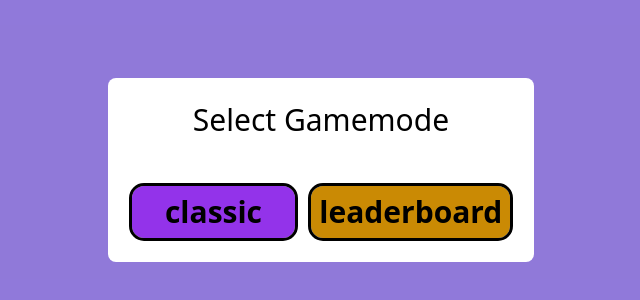
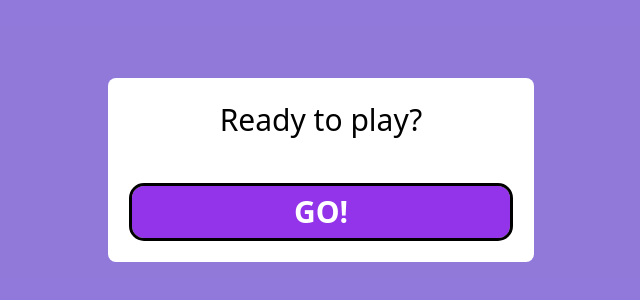
Before and after one commit to trevorfar/GeoMorph, a Next.js app: page / in a window 1280 px wide. Shown: the part 230-530 px from the top of the page, without its empty margins (319-959 px from the left). Built offline with nearby package versions, Linux system fonts and the light colour scheme.

Commit message:
Temporarily closed CLASSIC

```diff
--- a/src/app/components/FooterButtons.tsx
+++ b/src/app/components/FooterButtons.tsx
@@ -29,14 +29,14 @@ const FooterButtons = ({setIsLeaderboardVisible,
       >
         View Leaderboard
       </button>
-      <button
+      {/* <button
         onClick={() => {
             router.push('/');
         }}
         className="bg-purple-700 text-white py-2 px-4 rounded-xl hover:bg-purple-700/80 hover:text-opacity-55"
       >
         Switch Gamemode
-      </button>
+      </button> */}
       </div>
 
       {showLeaderboard && (
--- a/src/app/components/GameModeContainer.tsx
+++ b/src/app/components/GameModeContainer.tsx
@@ -23,8 +23,8 @@ const GameModeContainer = ({ obj, bgColor } : { obj: GameMode, bgColor: string})
         }}
         className={`outline border-black border-1 w-full p-2 rounded-xl ${bgColor}
         hover:bg-opacity-60 transition-all duration-200 cursor-pointer animate-jiggle `}>
-               <div className="text-3xl font-semibold">
-                {obj}
+               <div className="text-3xl font-semibold text-white">
+                GO!
                </div>
         </button>
     )
--- a/src/app/page.tsx
+++ b/src/app/page.tsx
@@ -5,7 +5,7 @@ import GameModeContainer from "./components/GameModeContainer";
 import { GameMode } from "../../types";
 
 const Page = () => {
-    const gameModes: GameMode[] = ["classic", "leaderboard"]
+    const gameModes: GameMode[] = ["leaderboard"]
     const dispatch = useDispatch();
     const colors = [
         "bg-purple-600",
@@ -17,9 +17,8 @@ const Page = () => {
         <div className="bg-white p-6 rounded-lg w-11/12 md:w-3/4 lg:w-1/2 xl:w-1/3">
             <div className="flex flex-col">
                 <div className="flex justify-center items-center pb-12 h-1/2">
-                    <h1 className="text-3xl">Select Gamemode</h1>
+                    <h1 className="text-3xl">Ready to play?</h1>
                 </div>
-
                 <div className="flex flex-row h-1/2 gap-4 text-center">
 
                         {
```
